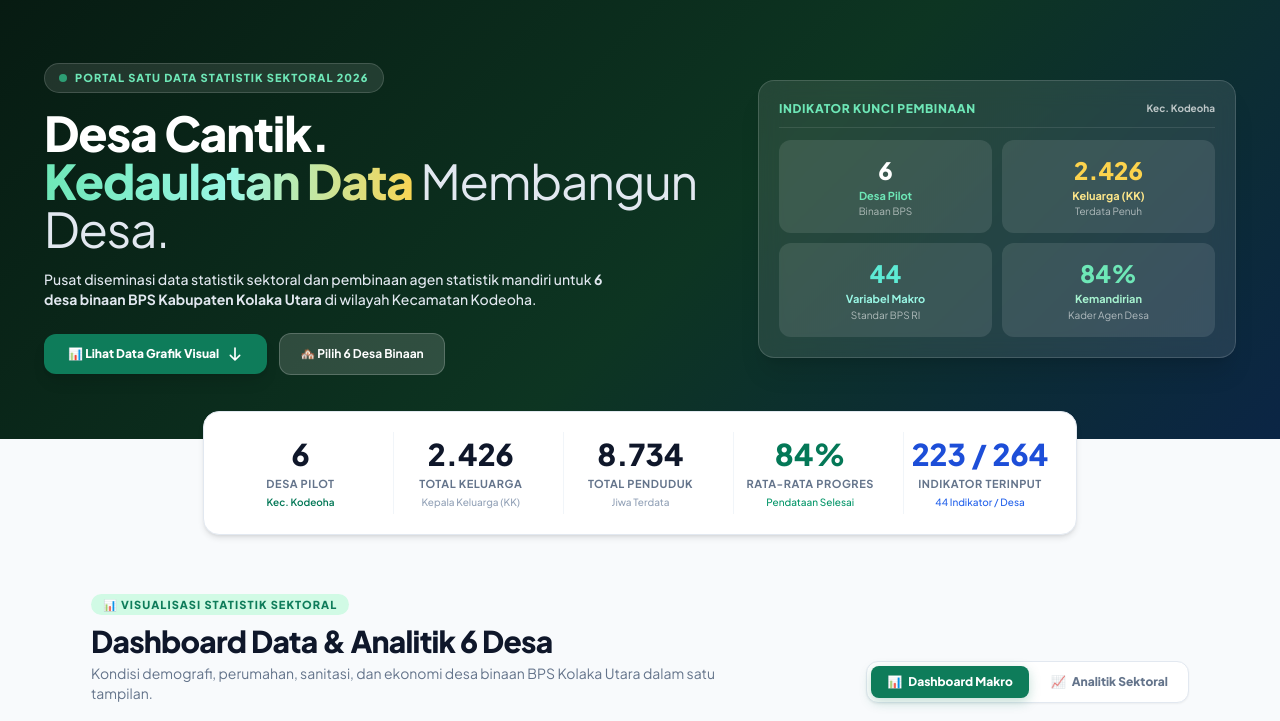
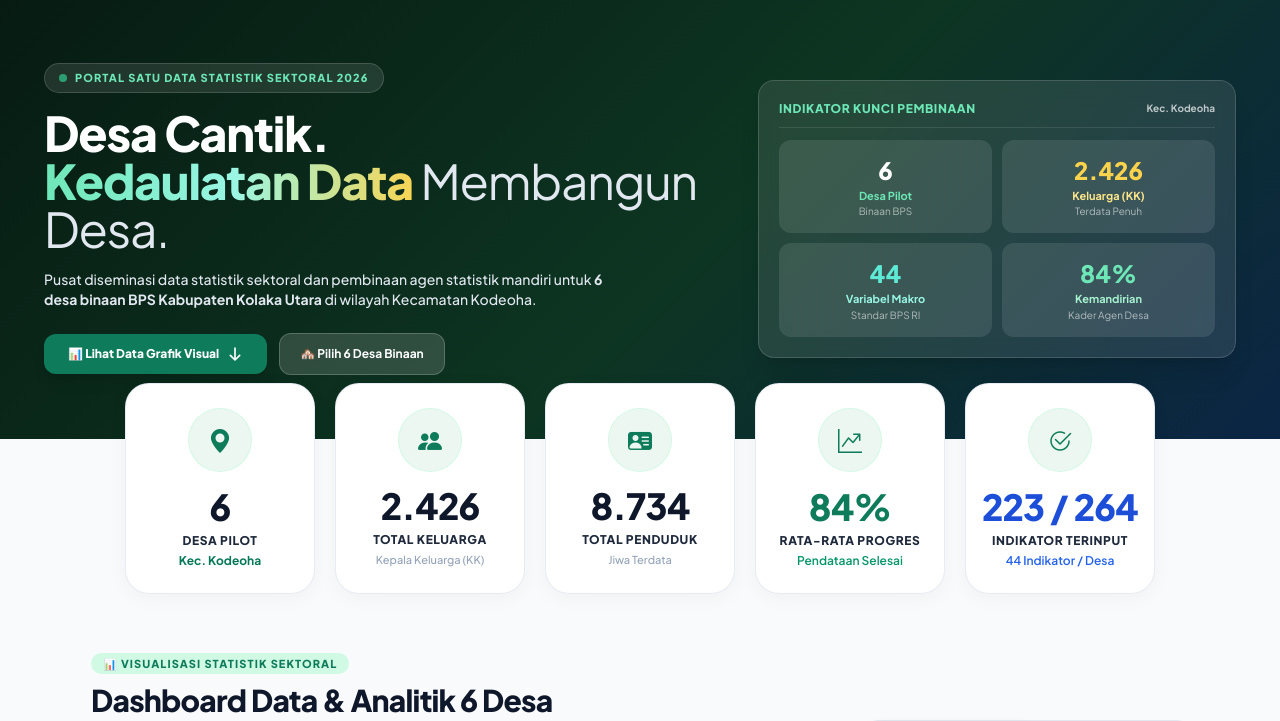
Before and after one commit to Narendraawangga/desamadani, a Laravel app: page /descan in a window 1280 px wide. Shown: the part 113-834 px from the top of the page. Run offline with Laravel 12, Linux system fonts and the light colour scheme; some libraries are stand-ins or nearby versions.

Commit message:
style(stats): ubah strip statistik menjadi kartu individual modern sesuai desain referensi

```diff
--- a/resources/views/desacan.blade.php
+++ b/resources/views/desacan.blade.php
@@ -18,6 +18,9 @@
             document.write('<script src="https://cdn.jsdelivr.net/npm/chart.js@4.4.0/dist/chart.umd.min.js"><\/script>');
         }
     </script>
+
+    <!-- Bootstrap Icons -->
+    <link rel="stylesheet" href="https://cdn.jsdelivr.net/npm/bootstrap-icons@1.11.3/font/bootstrap-icons.min.css">
 
     <!-- Tailwind CSS CDN -->
     <script src="https://cdn.tailwindcss.com"></script>
@@ -447,35 +450,71 @@
     </section>
 
     <!-- ============================================================== -->
-    <!-- 4. FLOATING STATS STRIP (5 Angka Pokok Bersih)                  -->
+    <!-- 4. FLOATING STATS STRIP (5 Kartu Desain Modern Sesuai Mockup)   -->
     <!-- ============================================================== -->
-    <div class="max-w-[1240px] mx-auto px-4 sm:px-6 -mt-7 relative z-20">
-        <div class="card-surface p-4 sm:p-5 grid grid-cols-2 md:grid-cols-5 gap-4 divide-y md:divide-y-0 md:divide-x divide-slate-100 shadow-md">
-            <div class="text-center px-2 py-1">
-                <div class="text-2xl sm:text-3xl font-black text-slate-900 leading-none">6</div>
-                <div class="text-[11px] font-bold text-slate-500 uppercase tracking-wider mt-1">Desa Pilot</div>
-                <div class="text-[10px] text-emerald-700 font-semibold mt-0.5">Kec. Kodeoha</div>
-            </div>
-            <div class="text-center px-2 py-1">
-                <div class="text-2xl sm:text-3xl font-black text-slate-900 leading-none">2.426</div>
-                <div class="text-[11px] font-bold text-slate-500 uppercase tracking-wider mt-1">Total Keluarga</div>
-                <div class="text-[10px] text-slate-400 font-medium mt-0.5">Kepala Keluarga (KK)</div>
-            </div>
-            <div class="text-center px-2 py-1">
-                <div class="text-2xl sm:text-3xl font-black text-slate-900 leading-none">8.734</div>
-                <div class="text-[11px] font-bold text-slate-500 uppercase tracking-wider mt-1">Total Penduduk</div>
-                <div class="text-[10px] text-slate-400 font-medium mt-0.5">Jiwa Terdata</div>
-            </div>
-            <div class="text-center px-2 py-1">
-                <div class="text-2xl sm:text-3xl font-black text-emerald-700 leading-none">84%</div>
-                <div class="text-[11px] font-bold text-slate-500 uppercase tracking-wider mt-1">Rata-rata Progres</div>
-                <div class="text-[10px] text-emerald-600 font-medium mt-0.5">Pendataan Selesai</div>
-            </div>
-            <div class="text-center px-2 py-1 col-span-2 md:col-span-1">
-                <div class="text-2xl sm:text-3xl font-black text-blue-700 leading-none">223 / 264</div>
-                <div class="text-[11px] font-bold text-slate-500 uppercase tracking-wider mt-1">Indikator Terinput</div>
-                <div class="text-[10px] text-blue-600 font-medium mt-0.5">44 Indikator / Desa</div>
-            </div>
+    <div class="max-w-[1240px] mx-auto px-4 sm:px-6 -mt-10 sm:-mt-12 lg:-mt-14 relative z-20">
+        <div class="grid grid-cols-2 md:grid-cols-3 lg:grid-cols-5 gap-3.5 sm:gap-4 lg:gap-5">
+
+            <!-- Kartu 1: Desa Pilot -->
+            <div class="bg-white rounded-2xl sm:rounded-3xl p-5 sm:py-6 sm:px-4 border border-slate-200/80 shadow-[0_4px_20px_rgba(0,0,0,0.04)] hover:shadow-[0_12px_28px_rgba(14,124,90,0.12)] hover:-translate-y-1.5 transition-all duration-300 flex flex-col items-center text-center justify-between group">
+                <div class="w-14 h-14 sm:w-16 sm:h-16 rounded-full bg-[#edf7f1] border border-emerald-100/90 flex items-center justify-center text-[#0E7C5A] mb-3.5 shadow-2xs group-hover:scale-105 group-hover:bg-[#e2f3e8] transition-all duration-300">
+                    <i class="bi bi-geo-alt-fill text-2xl text-[#0E7C5A]"></i>
+                </div>
+                <div class="w-full">
+                    <div class="text-2xl sm:text-3xl lg:text-4xl font-black text-slate-900 tracking-tight leading-none mb-1.5">6</div>
+                    <div class="text-xs font-black text-slate-800 uppercase tracking-wider mb-1">Desa Pilot</div>
+                    <div class="text-xs text-emerald-700 font-bold">Kec. Kodeoha</div>
+                </div>
+            </div>
+
+            <!-- Kartu 2: Total Keluarga -->
+            <div class="bg-white rounded-2xl sm:rounded-3xl p-5 sm:py-6 sm:px-4 border border-slate-200/80 shadow-[0_4px_20px_rgba(0,0,0,0.04)] hover:shadow-[0_12px_28px_rgba(14,124,90,0.12)] hover:-translate-y-1.5 transition-all duration-300 flex flex-col items-center text-center justify-between group">
+                <div class="w-14 h-14 sm:w-16 sm:h-16 rounded-full bg-[#edf7f1] border border-emerald-100/90 flex items-center justify-center text-[#0E7C5A] mb-3.5 shadow-2xs group-hover:scale-105 group-hover:bg-[#e2f3e8] transition-all duration-300">
+                    <i class="bi bi-people-fill text-2xl text-[#0E7C5A]"></i>
+                </div>
+                <div class="w-full">
+                    <div class="text-2xl sm:text-3xl lg:text-4xl font-black text-slate-900 tracking-tight leading-none mb-1.5">2.426</div>
+                    <div class="text-xs font-black text-slate-800 uppercase tracking-wider mb-1">Total Keluarga</div>
+                    <div class="text-[11px] text-slate-400 font-medium">Kepala Keluarga (KK)</div>
+                </div>
+            </div>
+
+            <!-- Kartu 3: Total Penduduk -->
+            <div class="bg-white rounded-2xl sm:rounded-3xl p-5 sm:py-6 sm:px-4 border border-slate-200/80 shadow-[0_4px_20px_rgba(0,0,0,0.04)] hover:shadow-[0_12px_28px_rgba(14,124,90,0.12)] hover:-translate-y-1.5 transition-all duration-300 flex flex-col items-center text-center justify-between group">
+                <div class="w-14 h-14 sm:w-16 sm:h-16 rounded-full bg-[#edf7f1] border border-emerald-100/90 flex items-center justify-center text-[#0E7C5A] mb-3.5 shadow-2xs group-hover:scale-105 group-hover:bg-[#e2f3e8] transition-all duration-300">
+                    <i class="bi bi-person-vcard-fill text-2xl text-[#0E7C5A]"></i>
+                </div>
+                <div class="w-full">
+                    <div class="text-2xl sm:text-3xl lg:text-4xl font-black text-slate-900 tracking-tight leading-none mb-1.5">8.734</div>
+                    <div class="text-xs font-black text-slate-800 uppercase tracking-wider mb-1">Total Penduduk</div>
+                    <div class="text-[11px] text-slate-400 font-medium">Jiwa Terdata</div>
+                </div>
+            </div>
+
+            <!-- Kartu 4: Rata-rata Progres -->
+            <div class="bg-white rounded-2xl sm:rounded-3xl p-5 sm:py-6 sm:px-4 border border-slate-200/80 shadow-[0_4px_20px_rgba(0,0,0,0.04)] hover:shadow-[0_12px_28px_rgba(14,124,90,0.12)] hover:-translate-y-1.5 transition-all duration-300 flex flex-col items-center text-center justify-between group">
+                <div class="w-14 h-14 sm:w-16 sm:h-16 rounded-full bg-[#edf7f1] border border-emerald-100/90 flex items-center justify-center text-[#0E7C5A] mb-3.5 shadow-2xs group-hover:scale-105 group-hover:bg-[#e2f3e8] transition-all duration-300">
+                    <i class="bi bi-graph-up-arrow text-2xl text-[#0E7C5A]"></i>
+                </div>
+                <div class="w-full">
+                    <div class="text-2xl sm:text-3xl lg:text-4xl font-black text-[#0E7C5A] tracking-tight leading-none mb-1.5">84%</div>
+                    <div class="text-xs font-black text-slate-800 uppercase tracking-wider mb-1">Rata-rata Progres</div>
+                    <div class="text-xs text-emerald-600 font-semibold">Pendataan Selesai</div>
+                </div>
+            </div>
+
+            <!-- Kartu 5: Indikator Terinput -->
+            <div class="bg-white rounded-2xl sm:rounded-3xl p-5 sm:py-6 sm:px-4 border border-slate-200/80 shadow-[0_4px_20px_rgba(0,0,0,0.04)] hover:shadow-[0_12px_28px_rgba(14,124,90,0.12)] hover:-translate-y-1.5 transition-all duration-300 flex flex-col items-center text-center justify-between col-span-2 md:col-span-1 group">
+                <div class="w-14 h-14 sm:w-16 sm:h-16 rounded-full bg-[#edf7f1] border border-emerald-100/90 flex items-center justify-center text-[#0E7C5A] mb-3.5 shadow-2xs group-hover:scale-105 group-hover:bg-[#e2f3e8] transition-all duration-300">
+                    <i class="bi bi-check2-circle text-2xl text-[#0E7C5A]"></i>
+                </div>
+                <div class="w-full">
+                    <div class="text-2xl sm:text-3xl lg:text-4xl font-black text-blue-700 tracking-tight leading-none mb-1.5">223 / 264</div>
+                    <div class="text-xs font-black text-slate-800 uppercase tracking-wider mb-1">Indikator Terinput</div>
+                    <div class="text-xs text-blue-600 font-semibold">44 Indikator / Desa</div>
+                </div>
+            </div>
+
         </div>
     </div>
 
```
Also changed, not shown: public/desacan.html (+67 -28 lines), public/descan.html (+67 -28 lines).
